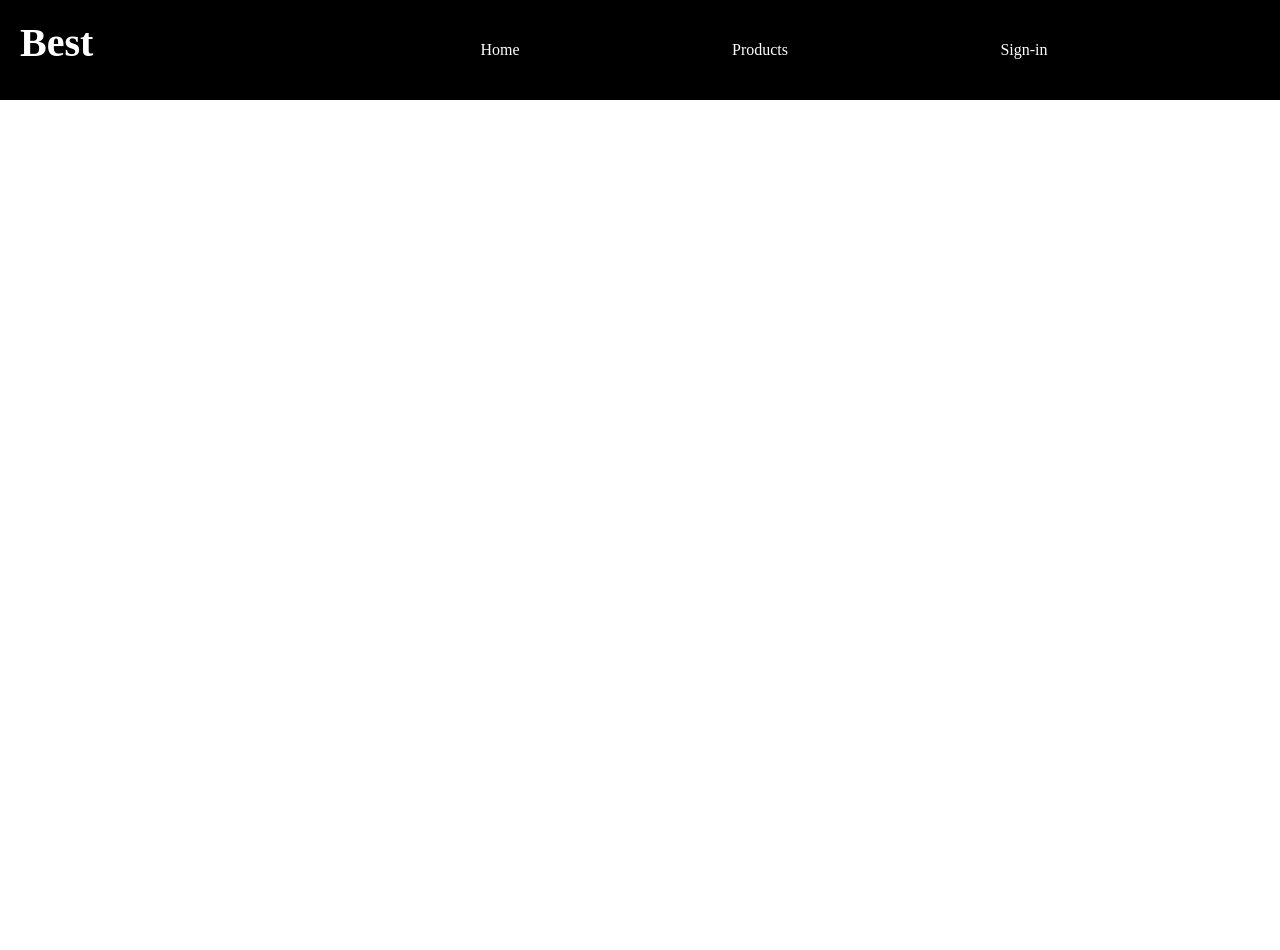
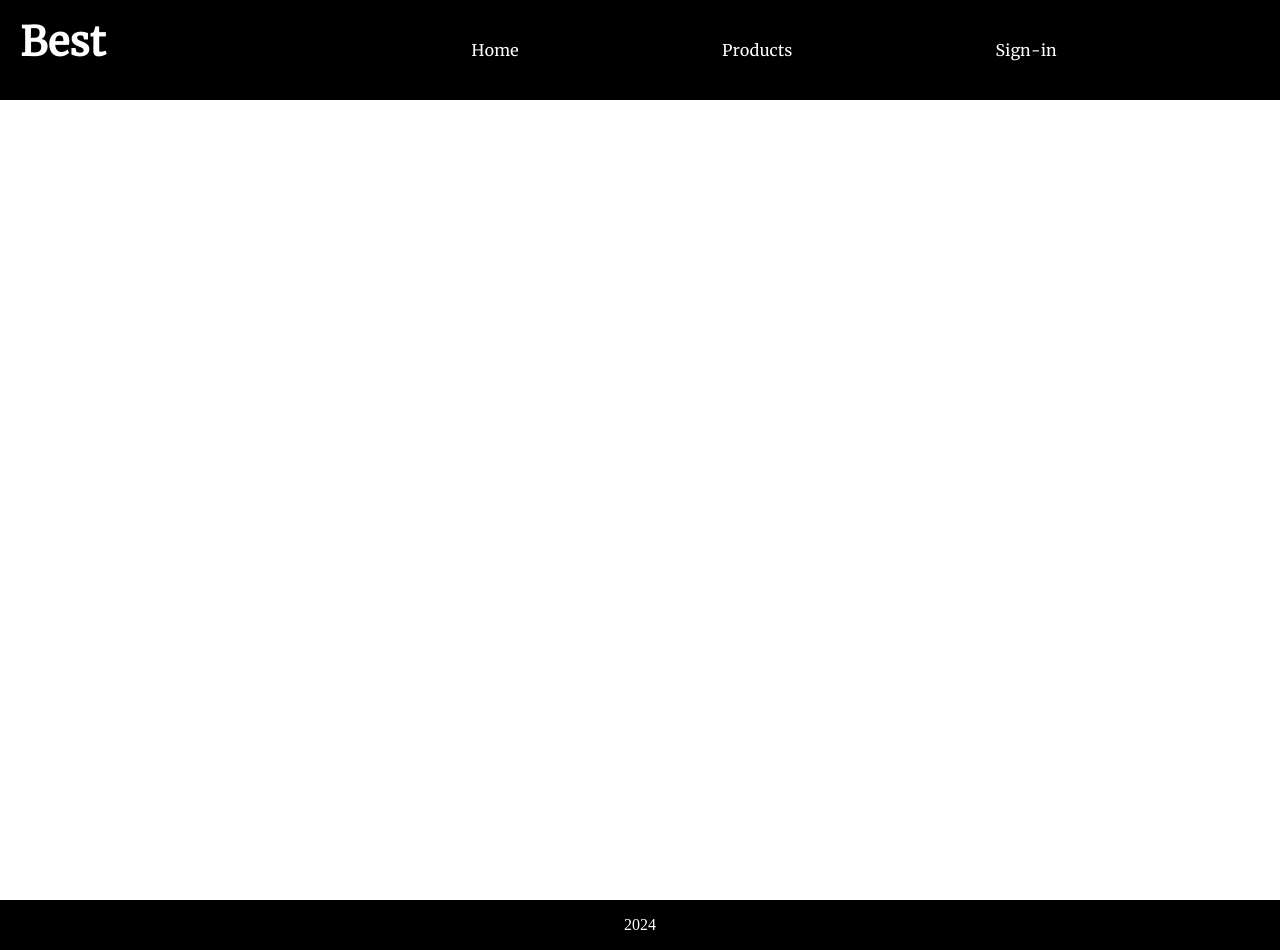
Before and after one commit to fralcala/N315-Homework-four, a website: page index.htm in a window 1280 px wide. Before the commit the page ends 800 px from the top, so only its background shows below. Drawn offline with Linux system fonts and the light colour scheme.

Commit message:
added min- height to #app added fonts to structure file

```diff
--- a/index.htm
+++ b/index.htm
@@ -28,6 +28,8 @@
     </nav>
 
     <div id="app"></div>
+
+    <footer>2024</footer>
 
     <div class="modal">
       <div class="modal-background close-modal"></div>
--- a/scss/app.scss
+++ b/scss/app.scss
@@ -1,4 +1,5 @@
 #app {
+  min-height: 100vh;
   .firstImage {
     width: 100%;
     img {
--- a/scss/nav.scss
+++ b/scss/nav.scss
@@ -1,21 +1,3 @@
-// nav {
-//   height: 50px;
-//   background-color: #000;
-//   display: flex;
-//   align-items: center;
-//   justify-content: space-evenly;
-
-//   .logo {
-//     color: white;
-//   }
-
-//   .links {
-//     a {
-//       text-decoration: none;
-//       color: #fff;
-//     }
-//   }
-// }
 nav {
   height: 100px;
   background-color: #000;
@@ -37,7 +19,6 @@ nav {
   }
 
   .links {
-    // background-color: aquamarine;
     width: 80%;
 
     ul {
@@ -47,6 +28,7 @@ nav {
       a {
         text-decoration: none;
         color: white;
+        font-family: merri-reg;
       }
     }
   }
--- a/scss/structure.scss
+++ b/scss/structure.scss
@@ -16,3 +16,13 @@ h6,
 p {
   margin-bottom: 16px;
 }
+
+@font-face {
+  font-family: "merri-reg";
+  src: url(../assets/fonts/Merriweather-Regular.ttf);
+}
+
+@font-face {
+  font-family: "merri-bold";
+  src: url(../assets/fonts/Merriweather-Bold.ttf);
+}
```
Also changed, not shown: css/styles.css.
